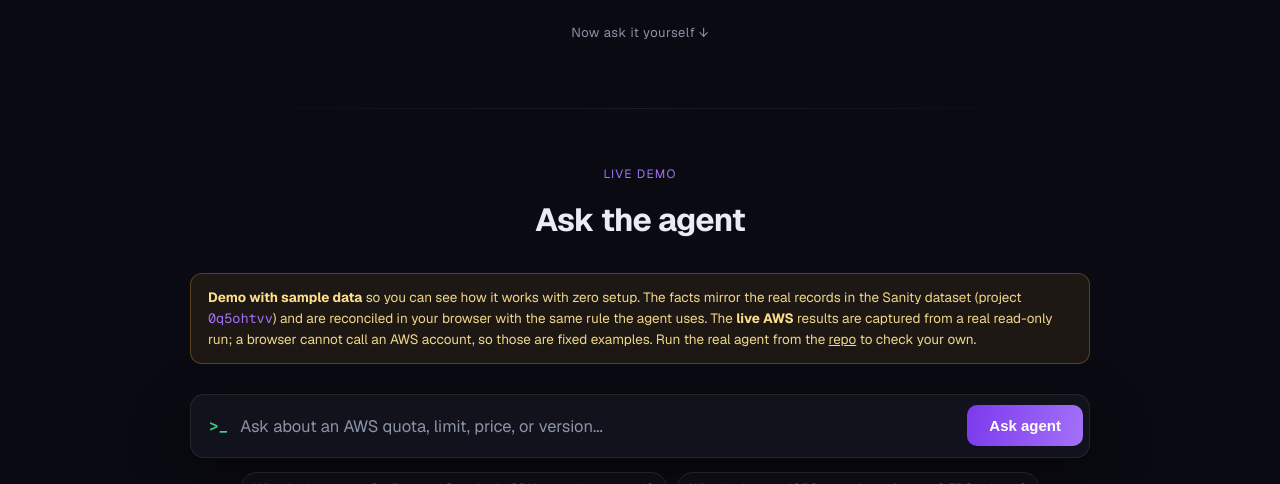
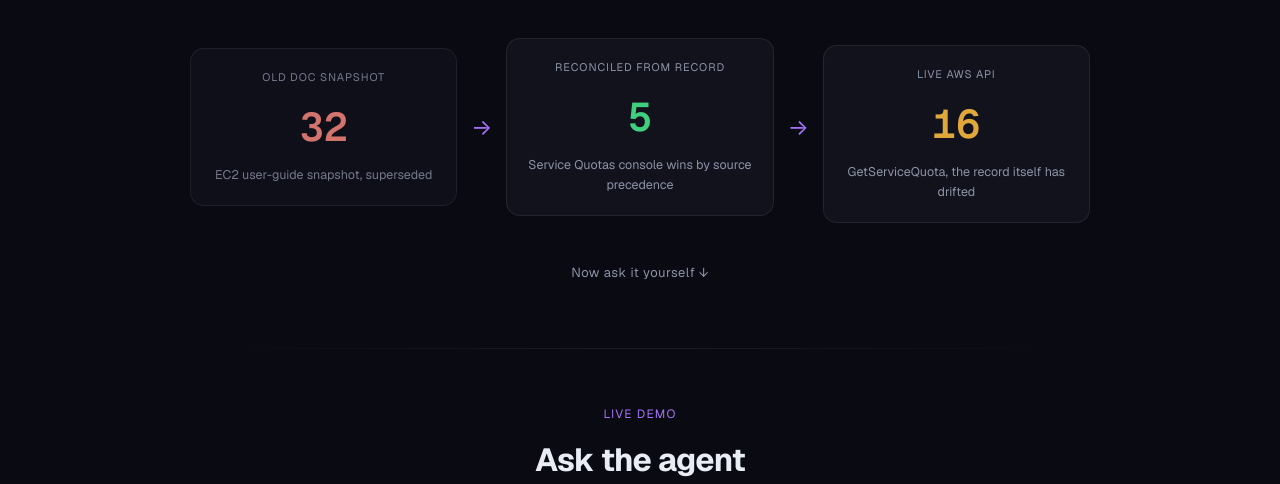
Before and after one commit to simplynadaf/aws-source-of-truth-agent, a website: page docs/index.html in a window 1280 px wide. Shown: the part 848-1332 px from the top of the page. Drawn offline with nearby package versions, Linux system fonts and the light colour scheme.

Commit message:
Anchor 'One question, three numbers' to the end of the first viewport; push flagship lead + cards to page two

```diff
--- a/docs/index.html
+++ b/docs/index.html
@@ -137,7 +137,7 @@
   /* ---- narrative story scenes ---- */
   .reveal{opacity:0;transform:translateY(22px);transition:opacity .7s ease,transform .7s cubic-bezier(.2,.7,.2,1)}
   .reveal.in{opacity:1;transform:none}
-  .story{margin-top:36px}
+  .story{margin-top:36px;padding-top:30vh}
   .story h2{font-size:clamp(24px,3.6vw,34px);font-weight:700;letter-spacing:-.02em;text-align:center}
   .story .lead{color:var(--dim);font-size:17px;max-width:620px;margin:14px auto 0;text-align:center}
   .three{display:grid;grid-template-columns:1fr auto 1fr auto 1fr;gap:14px;align-items:center;margin-top:34px}
```
